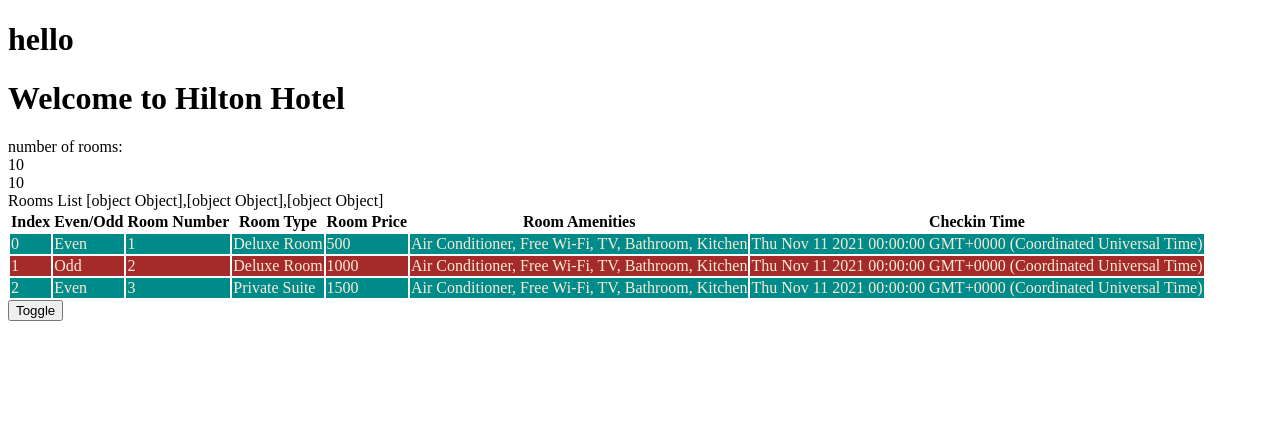
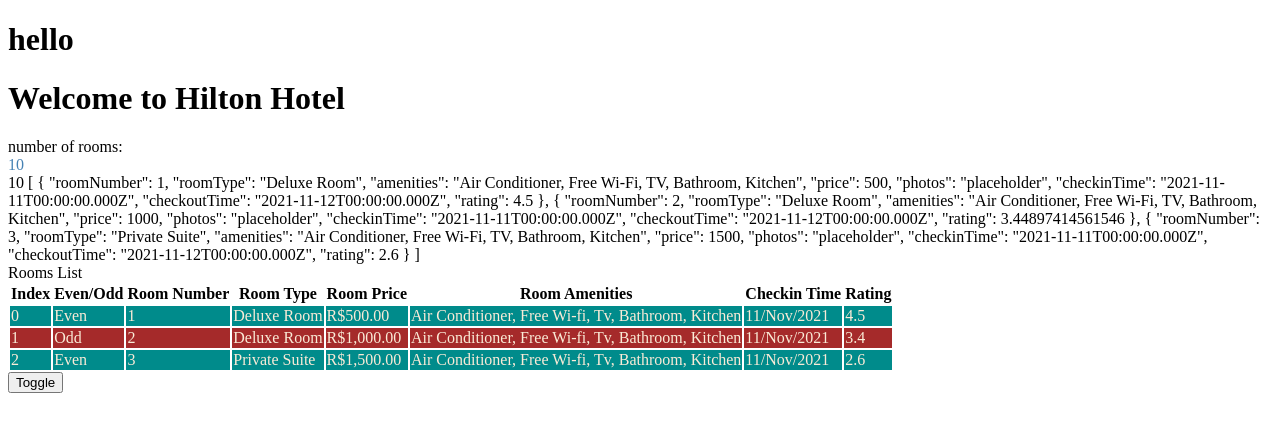
Before and after one commit to jlucasldm/hotelinventoryapp, an Angular app: page / in a window 1280 px wide. Shown: the top 432 px of the page. Built offline with nearby package versions, Linux system fonts and the light colour scheme.

Commit message:
built-in pipes finished

```diff
--- a/projects/hotelinventory/src/app/rooms/rooms.component.html
+++ b/projects/hotelinventory/src/app/rooms/rooms.component.html
@@ -1,17 +1,20 @@
 <h1>Welcome to {{hotelName}}</h1>
 <div [hidden]="hideRooms">
     number of rooms:
-    <div [innerText]="numberOfRooms"></div>
+    <div [ngStyle]="{'color': rooms.availableRooms ? 'steelblue' : 'red'}"
+    [innerText]="numberOfRooms">
+    </div>
 </div>
 
 {{ rooms.availableRooms ?? "No rooms" }}
+
+{{ roomList | json}}
 
 <!-- diretivas:
 basicamente formas de construir operações lógicas e laços de
 linguagens de programação incorporadas em html por angular-->
 <div *ngIf="rooms.availableRooms > 0">
     Rooms List
-    {{roomList}}
 
     <table>
         <tr>
@@ -22,15 +25,19 @@
             <th>Room Price</th>
             <th>Room Amenities</th>
             <th>Checkin Time</th>
+            <th>Rating</th>
         </tr>
-        <tr [ngClass]="e ? 'even' : 'odd' " *ngFor="let room of roomList; let e = even; let o = odd; let i = index">
+        <tr [ngClass]="e ? 'even' : 'odd' "
+            *ngFor="let room of roomList | slice: 0:5; let e = even; let o = odd; let i = index"
+        >
             <td>{{ i }}</td>
             <td>{{ e ? "Even" : "Odd" }}</td>
             <td>{{ room.roomNumber }}</td>
             <td>{{ room.roomType }}</td>
-            <td>{{ room.price }}</td>
-            <td>{{ room.amenities }}</td>
-            <td>{{ room.checkinTime }}</td>
+            <td>{{ room.price | currency: "BRL"}}</td>
+            <td>{{ room.amenities | titlecase}}</td>
+            <td>{{ room.checkinTime | date: 'dd/MMM/YYY'}}</td>
+            <td>{{ room.rating | number: '1.1-1'}}</td>
         </tr>
     </table>
 </div>
--- a/projects/hotelinventory/src/app/rooms/rooms.component.ts
+++ b/projects/hotelinventory/src/app/rooms/rooms.component.ts
@@ -28,7 +28,8 @@
       price: 500,
       photos: 'placeholder',
       checkinTime: new Date('11-Nov-2021'),
-      checkoutTime: new Date('12-Nov-2021')
+      checkoutTime: new Date('12-Nov-2021'),
+      rating: 4.5
     },
     {
       roomNumber: 2,
@@ -37,7 +38,8 @@
       price: 1000,
       photos: 'placeholder',
       checkinTime: new Date('11-Nov-2021'),
-      checkoutTime: new Date('12-Nov-2021')
+      checkoutTime: new Date('12-Nov-2021'),
+      rating: 3.44897414561546
     },
     {
       roomNumber: 3,
@@ -46,7 +48,8 @@
       price: 1500,
       photos: 'placeholder',
       checkinTime: new Date('11-Nov-2021'),
-      checkoutTime: new Date('12-Nov-2021')
+      checkoutTime: new Date('12-Nov-2021'),
+      rating: 2.6
     }
   ]
 
--- a/projects/hotelinventory/src/app/rooms/rooms.ts
+++ b/projects/hotelinventory/src/app/rooms/rooms.ts
@@ -12,4 +12,5 @@
     photos: string;
     checkinTime: Date;
     checkoutTime: Date;
+    rating: number;
 }
```
